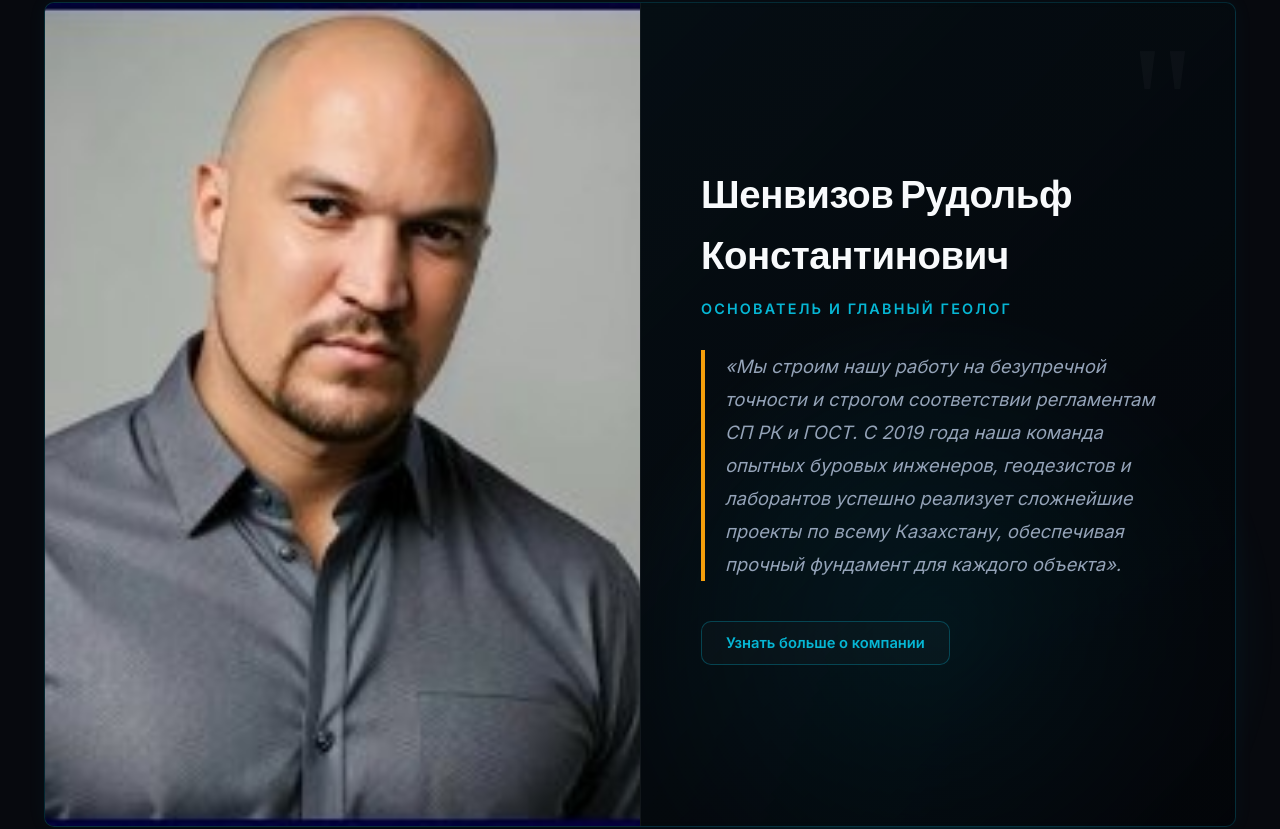
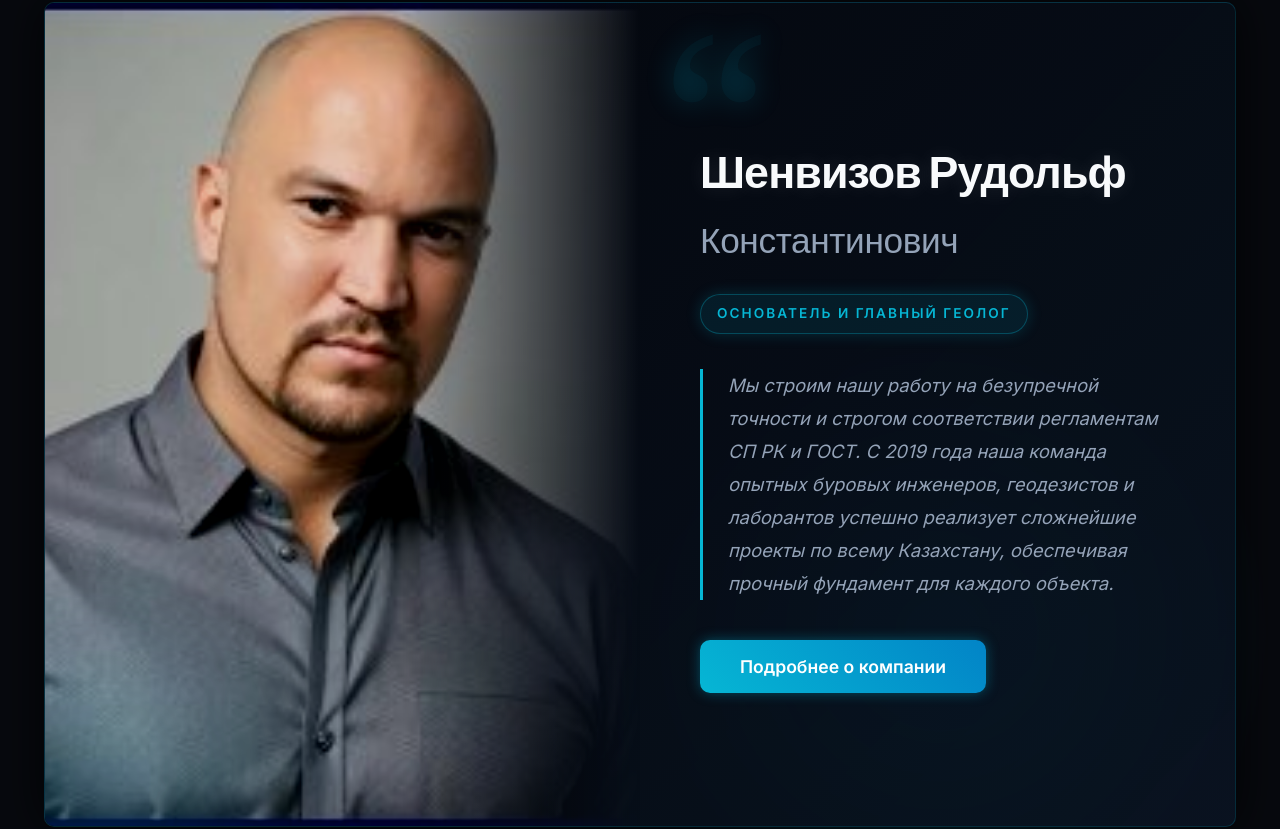
Before and after one commit to Claower3D/spengeo-kz, a React (Vite) app in the folder frontend/: page / in a window 1280 px wide. Shown: the part 7138-7967 px from the top of the page. Built offline with nearby package versions, Linux system fonts and the light colour scheme.

Commit message:
Refactor Founder block for ultra-premium aesthetic with gradient masking and typography improvements

```diff
--- a/frontend/src/App.jsx
+++ b/frontend/src/App.jsx
@@ -942,19 +942,32 @@ function App() {
                 <h2 style={{ fontSize: '3.2rem', textShadow: '0 0 40px rgba(255,255,255,0.2)' }}>Слово Основателя</h2>
               </div>
               <div className="bg-glow-orb-2" style={{ position: 'absolute', top: '50%', left: '50%', transform: 'translate(-50%, -50%)', width: '600px', height: '600px', background: 'radial-gradient(circle, var(--color-cyan) 0%, transparent 70%)', opacity: 0.05 }}></div>
-              <div className="glow-card-premium" style={{ display: 'grid', gridTemplateColumns: 'repeat(auto-fit, minmax(300px, 1fr))', gap: '0', alignItems: 'stretch', padding: '0', overflow: 'hidden', position: 'relative', zIndex: 2 }}>
-                <div style={{ position: 'relative', minHeight: '450px' }}>
-                  <img src="/images/director.png" alt="Шенвизов Рудольф Константинович" style={{ width: '100%', height: '100%', objectFit: 'cover', objectPosition: 'center top' }} />
-                </div>
-                <div style={{ padding: '50px 60px', display: 'flex', flexDirection: 'column', justifyContent: 'center', position: 'relative', borderLeft: '1px solid rgba(255,255,255,0.05)' }}>
-                  <div style={{ position: 'absolute', top: '20px', right: '40px', fontSize: '10rem', color: 'rgba(255,255,255,0.03)', fontFamily: 'serif', lineHeight: 1, pointerEvents: 'none' }}>"</div>
-                  <h3 style={{ fontSize: '2.4rem', marginBottom: '10px', color: 'var(--color-text-primary)' }}>Шенвизов Рудольф Константинович</h3>
-                  <div style={{ color: 'var(--color-cyan)', fontSize: '0.9rem', letterSpacing: '0.15em', textTransform: 'uppercase', marginBottom: '30px', fontWeight: 600 }}>Основатель и Главный Геолог</div>
-                  <p style={{ color: 'var(--color-text-secondary)', fontSize: '1.15rem', lineHeight: 1.8, marginBottom: '40px', fontStyle: 'italic', position: 'relative', zIndex: 2, borderLeft: '4px solid var(--color-accent)', paddingLeft: '20px' }}>
-                    «Мы строим нашу работу на безупречной точности и строгом соответствии регламентам СП РК и ГОСТ. С 2019 года наша команда опытных буровых инженеров, геодезистов и лаборантов успешно реализует сложнейшие проекты по всему Казахстану, обеспечивая прочный фундамент для каждого объекта».
-                  </p>
-                  <div>
-                    <button className="btn btn-secondary" onClick={() => setActivePage('about')} style={{ borderColor: 'rgba(6, 182, 212, 0.3)', color: 'var(--color-cyan)' }}>Узнать больше о компании</button>
+              <div className="glow-card-premium" style={{ display: 'grid', gridTemplateColumns: 'repeat(auto-fit, minmax(320px, 1fr))', gap: '0', alignItems: 'stretch', padding: '0', overflow: 'hidden', position: 'relative', zIndex: 2, background: 'linear-gradient(135deg, rgba(3, 5, 9, 0.95) 0%, rgba(10, 20, 35, 0.85) 100%)', border: '1px solid rgba(6, 182, 212, 0.2)', boxShadow: '0 0 50px rgba(0,0,0,0.8)' }}>
+                <div style={{ position: 'relative', minHeight: '500px', overflow: 'hidden' }}>
+                  <img src="/images/director.png" alt="Шенвизов Рудольф Константинович" style={{ width: '100%', height: '100%', objectFit: 'cover', objectPosition: 'center top', filter: 'contrast(1.1) brightness(0.9)', maskImage: 'linear-gradient(to right, black 60%, transparent 100%)', WebkitMaskImage: 'linear-gradient(to right, black 60%, transparent 100%)' }} />
+                  <div style={{ position: 'absolute', bottom: '-50px', left: '-50px', width: '200px', height: '200px', background: 'var(--color-cyan)', filter: 'blur(100px)', opacity: 0.3, zIndex: 0 }}></div>
+                </div>
+
+                <div style={{ padding: '60px', display: 'flex', flexDirection: 'column', justifyContent: 'center', position: 'relative' }}>
+                  <div style={{ position: 'absolute', top: '-10px', left: '20px', fontSize: '15rem', color: 'rgba(6, 182, 212, 0.05)', fontFamily: 'Georgia, serif', lineHeight: 1, pointerEvents: 'none', textShadow: '0 0 30px rgba(6, 182, 212, 0.2)' }}>“</div>
+
+                  <div style={{ position: 'relative', zIndex: 2 }}>
+                    <h3 style={{ fontSize: '2.8rem', marginBottom: '5px', color: 'var(--color-text-primary)', letterSpacing: '-0.02em', textShadow: '0 0 20px rgba(255,255,255,0.1)' }}>Шенвизов Рудольф</h3>
+                    <h3 style={{ fontSize: '2.2rem', marginBottom: '25px', color: 'var(--color-text-secondary)', fontWeight: 400 }}>Константинович</h3>
+
+                    <div style={{ display: 'inline-block', padding: '8px 16px', background: 'rgba(6, 182, 212, 0.1)', border: '1px solid rgba(6, 182, 212, 0.3)', borderRadius: '20px', color: 'var(--color-cyan)', fontSize: '0.85rem', letterSpacing: '0.15em', textTransform: 'uppercase', marginBottom: '35px', fontWeight: 600, boxShadow: '0 0 15px rgba(6, 182, 212, 0.2)' }}>
+                      Основатель и Главный Геолог
+                    </div>
+
+                    <p style={{ color: 'var(--color-text-secondary)', fontSize: '1.15rem', lineHeight: 1.8, marginBottom: '40px', fontStyle: 'italic', borderLeft: '3px solid var(--color-cyan)', paddingLeft: '25px', position: 'relative' }}>
+                      Мы строим нашу работу на безупречной точности и строгом соответствии регламентам СП РК и ГОСТ. С 2019 года наша команда опытных буровых инженеров, геодезистов и лаборантов успешно реализует сложнейшие проекты по всему Казахстану, обеспечивая прочный фундамент для каждого объекта.
+                    </p>
+
+                    <div>
+                      <button className="btn btn-primary" onClick={() => setActivePage('about')} style={{ padding: '16px 40px', fontSize: '1.1rem', background: 'linear-gradient(45deg, var(--color-cyan), #0284c7)', border: 'none', color: '#fff', boxShadow: '0 10px 25px rgba(6, 182, 212, 0.4)' }}>
+                        Подробнее о компании
+                      </button>
+                    </div>
                   </div>
                 </div>
               </div>
@@ -1060,19 +1073,29 @@ function App() {
               </p>
             </div>
 
-            <div className="glow-card-premium" style={{ display: 'grid', gridTemplateColumns: 'repeat(auto-fit, minmax(300px, 1fr))', gap: '0', alignItems: 'stretch', padding: '0', overflow: 'hidden', marginBottom: '60px' }}>
-              <div style={{ position: 'relative', minHeight: '450px' }}>
-                <img src="/images/director.png" alt="Шенвизов Рудольф Константинович" style={{ width: '100%', height: '100%', objectFit: 'cover', objectPosition: 'center top' }} />
-              </div>
-              <div style={{ padding: '50px 60px', display: 'flex', flexDirection: 'column', justifyContent: 'center', position: 'relative', borderLeft: '1px solid rgba(255,255,255,0.05)' }}>
-                <div style={{ position: 'absolute', top: '20px', right: '40px', fontSize: '10rem', color: 'rgba(255,255,255,0.03)', fontFamily: 'serif', lineHeight: 1, pointerEvents: 'none' }}>"</div>
-                <h3 style={{ fontSize: '2.4rem', marginBottom: '10px', color: 'var(--color-text-primary)' }}>Шенвизов Рудольф Константинович</h3>
-                <div style={{ color: 'var(--color-cyan)', fontSize: '0.9rem', letterSpacing: '0.15em', textTransform: 'uppercase', marginBottom: '30px', fontWeight: 600 }}>Директор и главный геолог</div>
-                <p style={{ color: 'var(--color-text-secondary)', fontSize: '1.05rem', lineHeight: 1.8, position: 'relative', zIndex: 2 }}>
+            <div className="glow-card-premium" style={{ display: 'grid', gridTemplateColumns: 'repeat(auto-fit, minmax(320px, 1fr))', gap: '0', alignItems: 'stretch', padding: '0', overflow: 'hidden', position: 'relative', zIndex: 2, background: 'linear-gradient(135deg, rgba(3, 5, 9, 0.95) 0%, rgba(10, 20, 35, 0.85) 100%)', border: '1px solid rgba(6, 182, 212, 0.2)', boxShadow: '0 0 50px rgba(0,0,0,0.8)', marginBottom: '60px' }}>
+                <div style={{ position: 'relative', minHeight: '500px', overflow: 'hidden' }}>
+                  <img src="/images/director.png" alt="Шенвизов Рудольф Константинович" style={{ width: '100%', height: '100%', objectFit: 'cover', objectPosition: 'center top', filter: 'contrast(1.1) brightness(0.9)', maskImage: 'linear-gradient(to right, black 60%, transparent 100%)', WebkitMaskImage: 'linear-gradient(to right, black 60%, transparent 100%)' }} />
+                  <div style={{ position: 'absolute', bottom: '-50px', left: '-50px', width: '200px', height: '200px', background: 'var(--color-cyan)', filter: 'blur(100px)', opacity: 0.3, zIndex: 0 }}></div>
+                </div>
+
+                <div style={{ padding: '60px', display: 'flex', flexDirection: 'column', justifyContent: 'center', position: 'relative' }}>
+                  <div style={{ position: 'absolute', top: '-10px', left: '20px', fontSize: '15rem', color: 'rgba(6, 182, 212, 0.05)', fontFamily: 'Georgia, serif', lineHeight: 1, pointerEvents: 'none', textShadow: '0 0 30px rgba(6, 182, 212, 0.2)' }}>“</div>
+
+                  <div style={{ position: 'relative', zIndex: 2 }}>
+                    <h3 style={{ fontSize: '2.8rem', marginBottom: '5px', color: 'var(--color-text-primary)', letterSpacing: '-0.02em', textShadow: '0 0 20px rgba(255,255,255,0.1)' }}>Шенвизов Рудольф</h3>
+                    <h3 style={{ fontSize: '2.2rem', marginBottom: '25px', color: 'var(--color-text-secondary)', fontWeight: 400 }}>Константинович</h3>
+
+                    <div style={{ display: 'inline-block', padding: '8px 16px', background: 'rgba(6, 182, 212, 0.1)', border: '1px solid rgba(6, 182, 212, 0.3)', borderRadius: '20px', color: 'var(--color-cyan)', fontSize: '0.85rem', letterSpacing: '0.15em', textTransform: 'uppercase', marginBottom: '35px', fontWeight: 600, boxShadow: '0 0 15px rgba(6, 182, 212, 0.2)' }}>
+                      Основатель и Главный Геолог
+                    </div>
+
+                    <p style={{ color: 'var(--color-text-secondary)', fontSize: '1.1rem', lineHeight: 1.8, position: 'relative', zIndex: 2 }}>
                       Рудольф Константинович основал компанию в 2019 году в городе Алматы. Получив геологическое образование в Сибирском государственном университете (г. Томск, РФ), он собрал команду опытных буровых инженеров, геодезистов и лаборантов.
                       <br /><br />
                       Основным принципом работы компании является жесткое следование строительным регламентам СП РК и ГОСТ. Благодаря этому отчеты ТОО «СпецИнжГео» успешно и быстро проходят государственную вневедомственную экспертизу.
                     </p>
+                  </div>
                 </div>
               </div>
 
```
Lines whose indentation alone changed are shown as unchanged.
